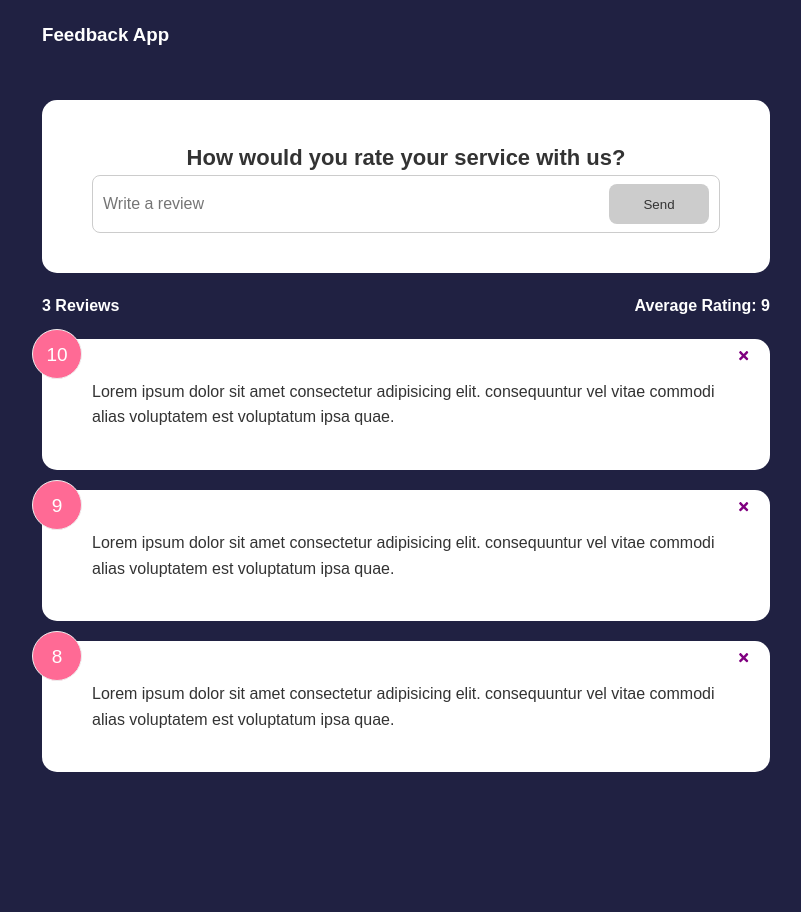
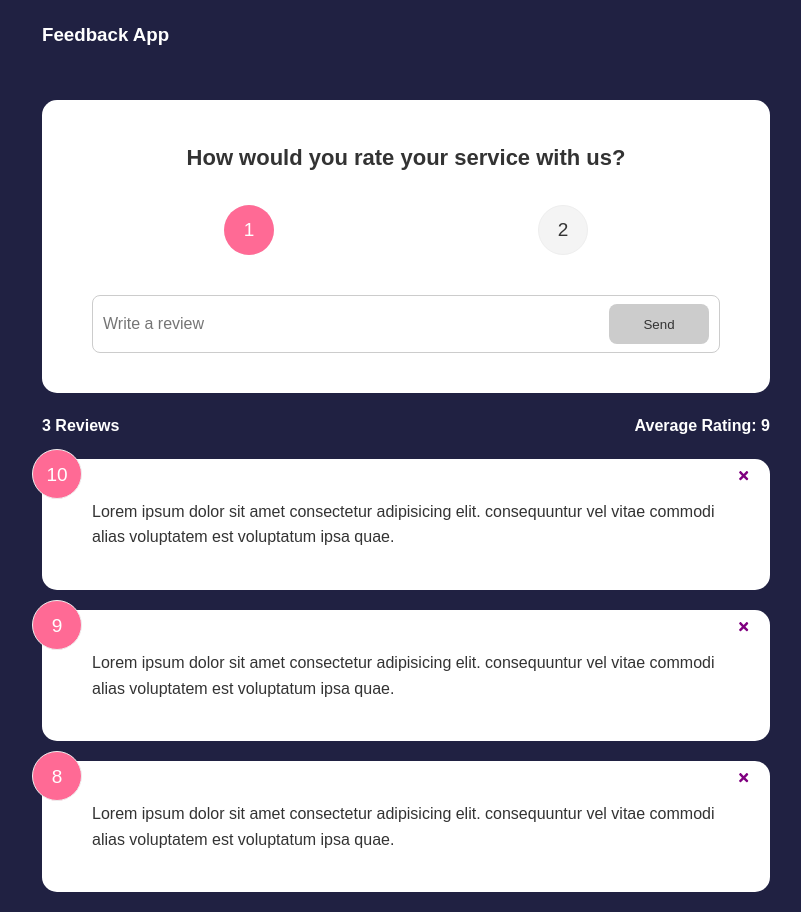
Before and after one commit to juananton/feedback-app, a React (Create React App) app: page / in a window 1280 px wide. Shown: the whole page, without its empty margins (234-1035 px from the left). Before the commit the page ends 800 px from the top, so only its background shows below. Built offline with nearby package versions, Linux system fonts and the light colour scheme.

Commit message:
Create ratings component and set submit feedback

```diff
--- a/package.json
+++ b/package.json
@@ -10,6 +10,7 @@
     "react-dom": "^18.2.0",
     "react-icons": "^4.4.0",
     "react-scripts": "5.0.1",
+    "uuid": "^9.0.0",
     "web-vitals": "^2.1.4"
   },
   "scripts": {
--- a/src/App.js
+++ b/src/App.js
@@ -1,3 +1,4 @@
+import { v4 as uuidv4 } from 'uuid';
 import { useState } from 'react';
 import Header from './components/Header';
 import FeedbackList from './components/FeedbackList';
@@ -9,6 +10,11 @@ import FeedbackDataSource from './data/FeedbackDataSource';
 function App() {
   const [feedbackData, setFeedbackData] = useState(FeedbackDataSource);
 
+  const addFeedback = (newFeedback) => {
+    newFeedback.id = uuidv4();
+    setFeedbackData([newFeedback, ...feedbackData]);
+  };
+
   const deleteFeedbackItem = (id) => {
     if (window.confirm('Are you sure you want to delete?')) {
       setFeedbackData(feedbackData.filter((item) => item.id !== id));
@@ -19,7 +25,7 @@ function App() {
     <>
       <div className='container'>
         <Header />
-        <FeedbackForm />
+        <FeedbackForm handleAdd={addFeedback} />
         <FeedbackStats feedbackListData={feedbackData} />
         <FeedbackList
           feedbackListData={feedbackData}
--- a/src/components/FeedbackForm.jsx
+++ b/src/components/FeedbackForm.jsx
@@ -1,9 +1,11 @@
 import { useState } from 'react';
+import RatingSelect from './RatingSelect';
 import Button from './shared/Button';
 import Card from './shared/Card';
 
-function FeedbackForm() {
+function FeedbackForm({ handleAdd }) {
   const [text, setText] = useState('');
+  const [rating, setRating] = useState(1);
   const [btnDisabled, setBtnDisabled] = useState(true);
   const [message, setMessage] = useState('');
 
@@ -22,11 +24,24 @@ function FeedbackForm() {
     setText(e.target.value);
   };
 
+  const handleSubmit = (e) => {
+    e.preventDefault();
+    if (text.trim().length > 10) {
+      const newFeedback = {
+        text,
+        rating,
+      };
+      handleAdd(newFeedback);
+
+      setText('');
+    }
+  };
+
   return (
     <Card>
-      <form action=''>
+      <form onSubmit={handleSubmit}>
         <h2>How would you rate your service with us?</h2>
-        {/* @todo - rating select componnet */}
+        <RatingSelect select={(rating) => setRating(rating)} />
         <div className='input-group'>
           <input
             onChange={handleTextChange}
--- /dev/null
+++ b/src/components/RatingSelect.jsx
@@ -0,0 +1,41 @@
+import { useState } from 'react';
+
+function RatingSelect({ select }) {
+  const [selected, setSelected] = useState(1);
+
+  const handleChange = (e) => {
+    setSelected(+e.currentTarget.value);
+    select(+e.currentTarget.value);
+  };
+
+  return (
+    <div>
+      <ul className='rating'>
+        <li>
+          <input
+            type='radio'
+            id='num1'
+            name='rating'
+            value='1'
+            onChange={handleChange}
+            checked={selected === 1}
+          />
+          <label htmlFor='num1'>1</label>
+        </li>
+        <li>
+          <input
+            type='radio'
+            id='num2'
+            name='rating'
+            value='2'
+            onChange={handleChange}
+            checked={selected === 21}
+          />
+          <label htmlFor='num2'>2</label>
+        </li>
+      </ul>
+    </div>
+  );
+}
+
+export default RatingSelect;
```
Also changed, not shown: 1 other file (tests, documents, lock files or other folders).
